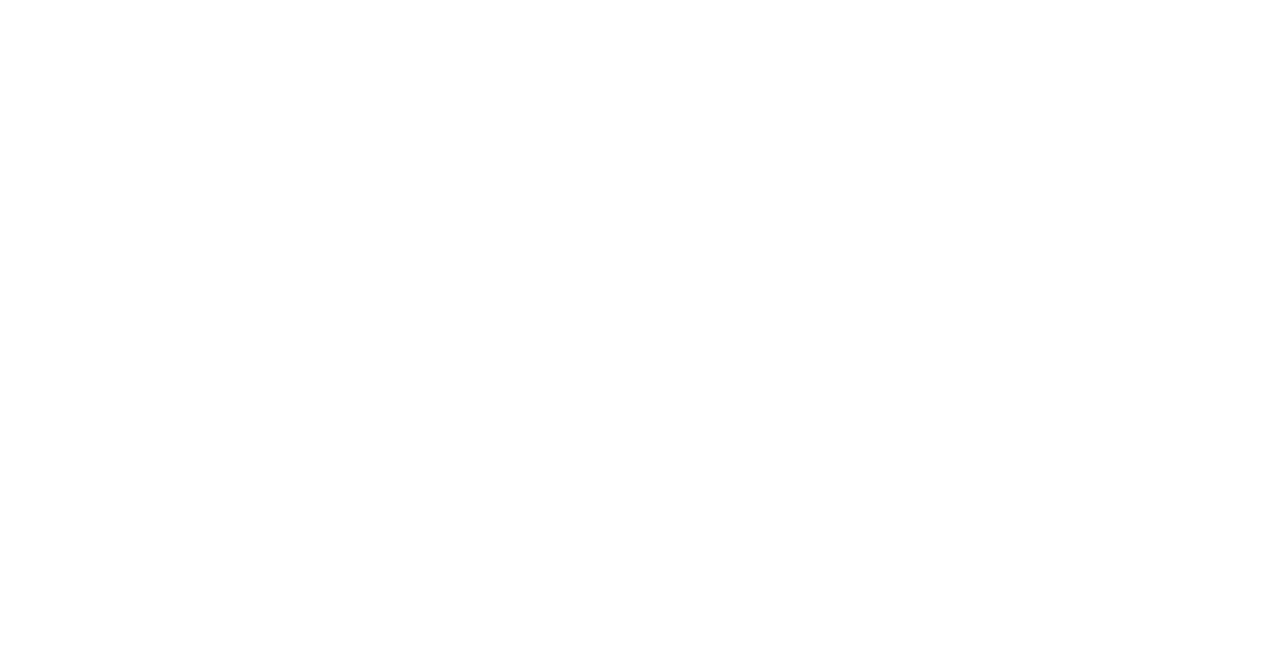
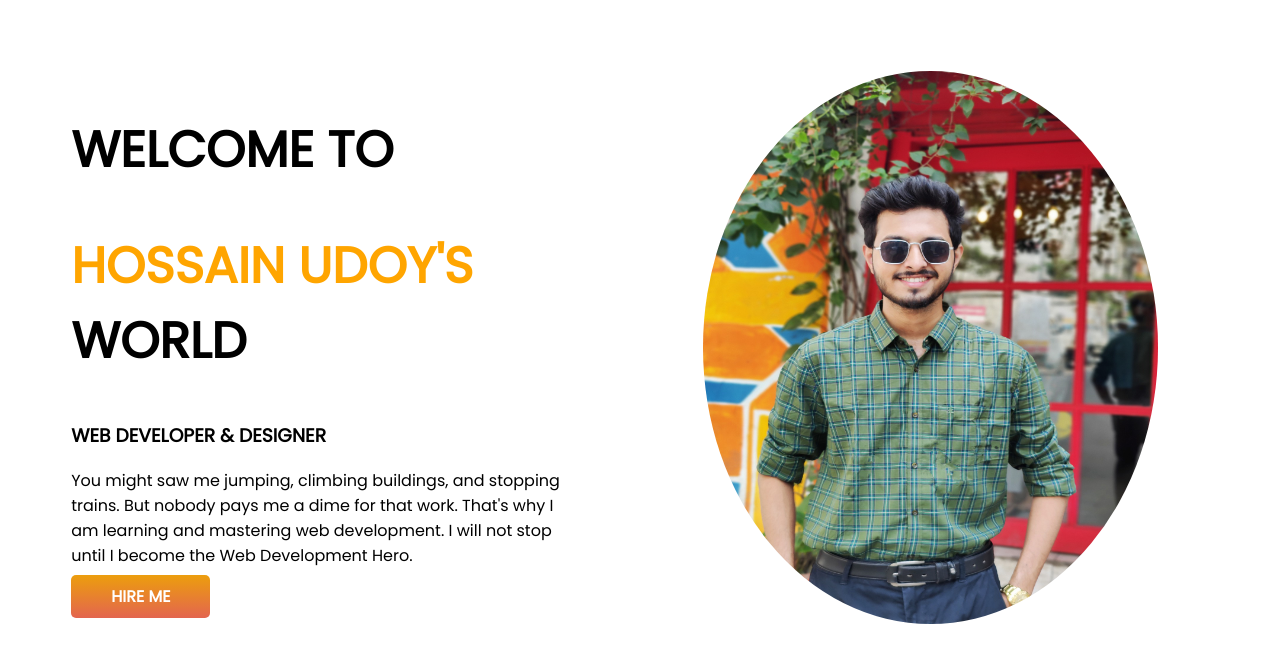
Before and after one commit to hossain-udoy/my-portfolio, a plain HTML site: page index.html in a window 1280 px wide. Drawn offline with Linux system fonts and the light colour scheme.

Commit message:
header area

```diff
--- a/index.html
+++ b/index.html
@@ -1,13 +1,34 @@
 <!DOCTYPE html>
 <html lang="en">
+
 <head>
     <meta charset="UTF-8">
     <meta http-equiv="X-UA-Compatible" content="IE=edge">
     <meta name="viewport" content="width=device-width, initial-scale=1.0">
     <title>Udoy's Portfolio</title>
+    <link rel="preconnect" href="https://fonts.googleapis.com">
+    <link rel="preconnect" href="https://fonts.gstatic.com" crossorigin>
+    <link href="https://fonts.googleapis.com/css2?family=Poppins&display=swap" rel="stylesheet">
     <link rel="stylesheet" href="style.css">
 </head>
+
 <body>
+    <section>
+        <div class="half">
+            <h1>WELCOME TO</h1>
+            <h1> <span class="orange">HOSSAIN UDOY'S</span> WORLD</h1>
+            <h3>WEB DEVELOPER & DESIGNER</h3>
+            <p>You might saw me jumping, climbing buildings, and stopping trains. But nobody pays me a dime for that
+                work.
+                That's why I am learning and mastering web development. I will not stop until I become the Web
+                Development
+                Hero.</p>
+            <a href="https://github.com/hossain-udoy" target="_blank" rel="">HIRE ME</a>
+        </div>
+        <div class="half">
+            <img src="images/udoy git.jpg" alt="">
+        </div>
+    </section>
+</body>
 
-</body>
 </html>
--- a/style.css
+++ b/style.css
@@ -0,0 +1,37 @@
+body {
+    font-family: 'Poppins', sans-serif;
+}
+
+h1 {
+    font-size: 50px;
+}
+
+.orange {
+    color: orange;
+}
+
+section {
+    display: flex;
+}
+
+.half {
+    width: 50%;
+    padding: 5%;
+}
+
+.half img {
+    width: 90%;
+    height: 90%;
+    border-radius: 50%;
+
+}
+
+a {
+    text-decoration: none;
+    background-image: linear-gradient(rgb(236, 158, 13), rgb(227, 101, 79));
+    padding: 10px 40px;
+    color: white;
+    font-weight: 700;
+    border-radius: 5px;
+
+}
```
Also changed, not shown: images/dream-bg.png (added), images/exp-bg.png (added), images/jhankar.png (added), images/jhankar2.png (added), images/my-bg.png (added), images/my-bg2.png (added), images/top-banner.png (added), images/udoy git.jpg (added), images/udoy.jpg (added), 7 other files.
